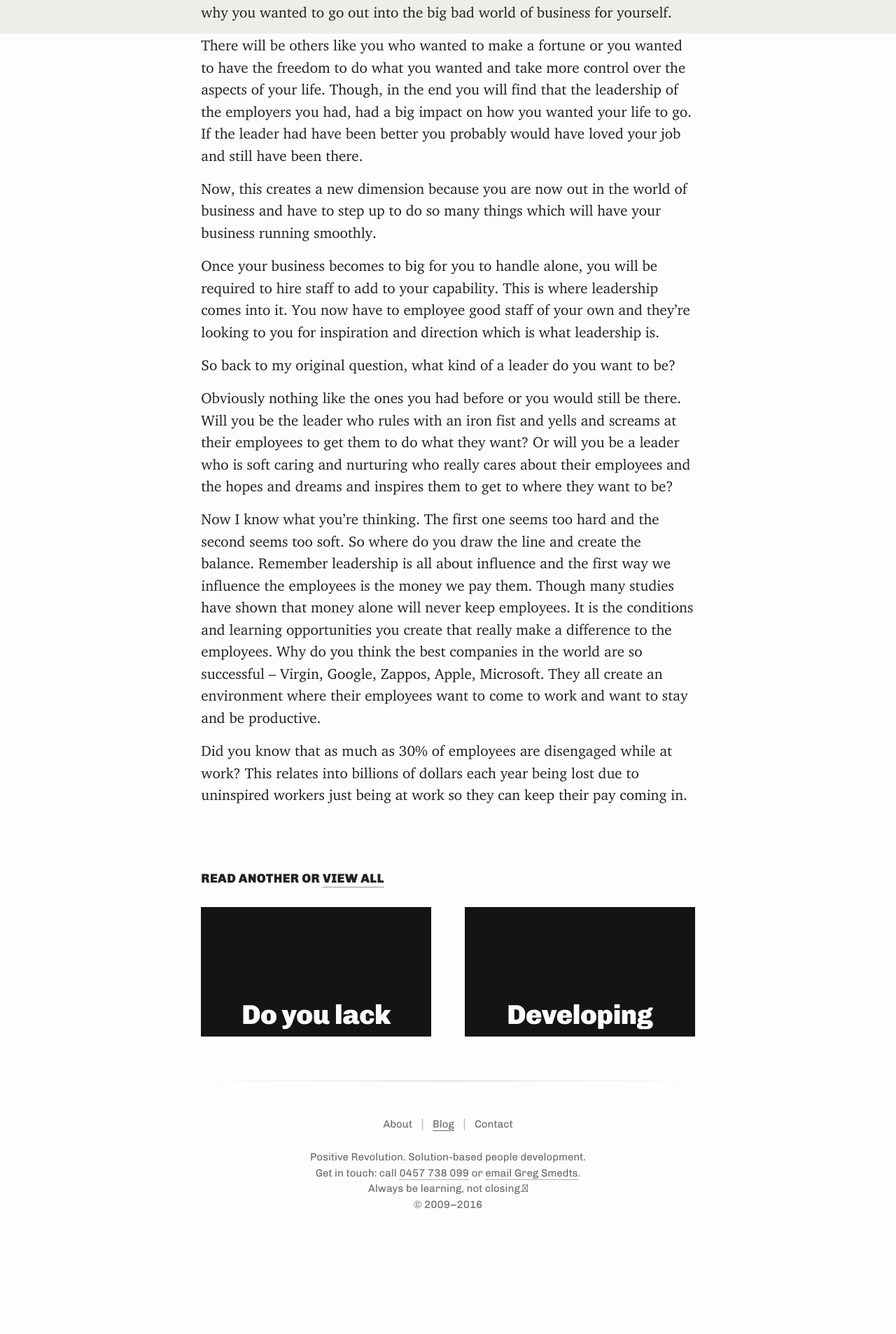
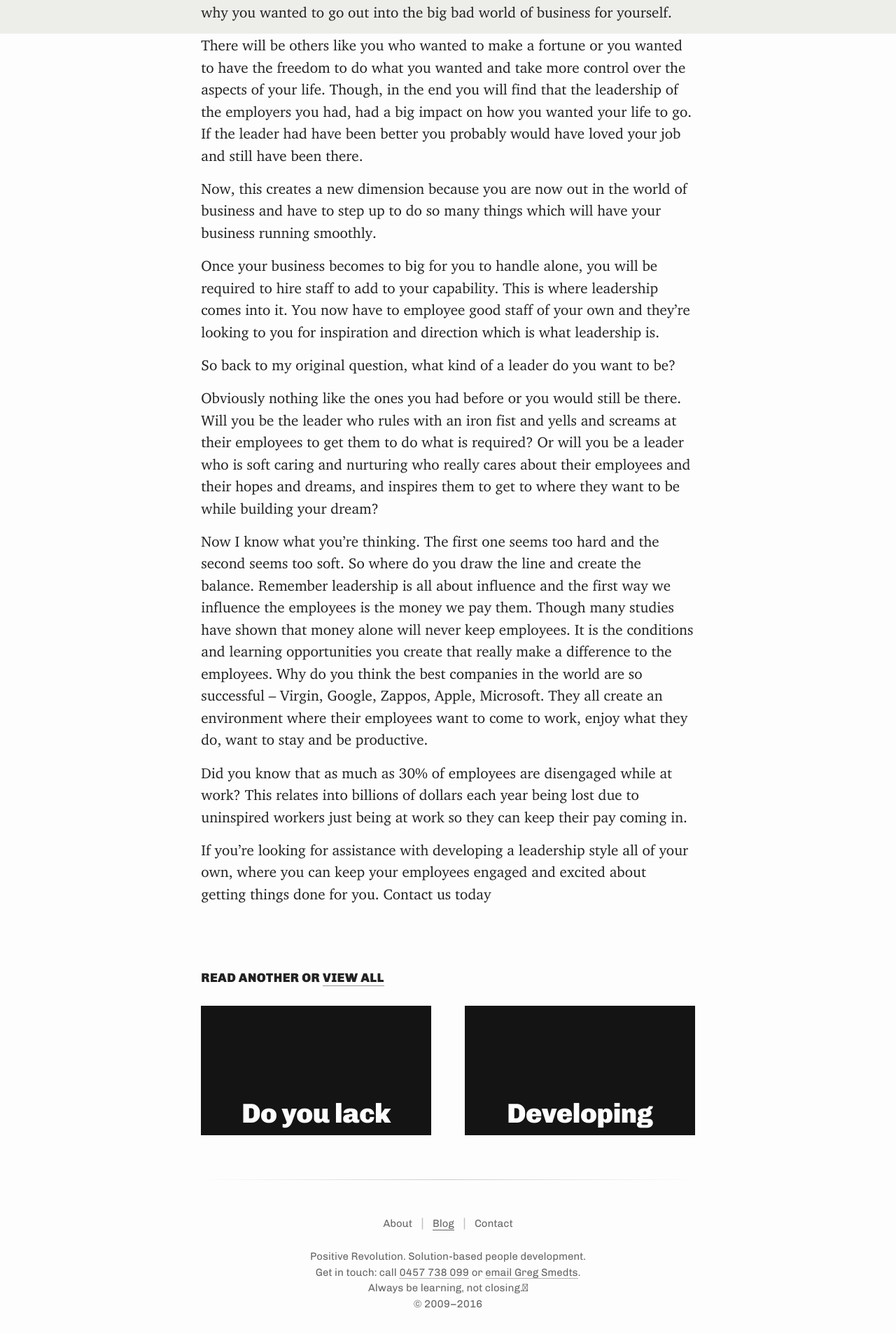
Before and after one commit to callumflack/positive-revolution, a Jekyll site: the page built from _posts/2016-12-30-leadership-style-by-design.markdown, in a window 1280 px wide. Shown: the part 1244-3150 px from the top of the page at 70% size. Built offline with Jekyll 4.4.1, drawn with Linux system fonts in a browser that asks for light colours.

Commit message:
Updated Leadership Style By Design

```diff
--- a/_posts/2016-12-30-leadership-style-by-design.markdown
+++ b/_posts/2016-12-30-leadership-style-by-design.markdown
@@ -1,6 +1,8 @@
 ---
 title: Leadership style by design
 date: 2016-12-30 03:28:00 Z
+image: "/uploads/Leadership.png"
+extract:
 ---
 
 **What kind of a leader do you want to be?**
@@ -15,8 +17,10 @@ Once your business becomes to big for you to handle alone, you will be required
 
 So back to my original question, what kind of a leader do you want to be?
 
-Obviously nothing like the ones you had before or you would still be there.  Will you be the leader who rules with an iron fist and yells and screams at their employees to get them to do what they want?  Or will you be a leader who is soft caring and nurturing who really cares about their employees and the hopes and dreams and inspires them to get to where they want to be?
+Obviously nothing like the ones you had before or you would still be there.  Will you be the leader who rules with an iron fist and yells and screams at their employees to get them to do what is required?  Or will you be a leader who is soft caring and nurturing who really cares about their employees and their hopes and dreams, and inspires them to get to where they want to be while building your dream?
 
-Now I know what you’re thinking.  The first one seems too hard and the second seems too soft.  So where do you draw the line and create the balance.  Remember leadership is all about influence and the first way we influence the employees is the money we pay them.  Though many studies have shown that money alone will never keep employees.  It is the conditions and learning opportunities you create that really make a difference to the employees.  Why do you think the best companies in the world are so successful – Virgin, Google, Zappos, Apple, Microsoft.   They all create an environment where their employees want to come to work and want to stay and be productive.
+Now I know what you’re thinking.  The first one seems too hard and the second seems too soft.  So where do you draw the line and create the balance.  Remember leadership is all about influence and the first way we influence the employees is the money we pay them.  Though many studies have shown that money alone will never keep employees.  It is the conditions and learning opportunities you create that really make a difference to the employees.  Why do you think the best companies in the world are so successful – Virgin, Google, Zappos, Apple, Microsoft.   They all create an environment where their employees want to come to work, enjoy what they do, want to stay and be productive.
 
 Did you know that as much as 30% of employees are disengaged while at work?  This relates into billions of dollars each year being lost due to uninspired workers just being at work so they can keep their pay coming in.
+
+If you're looking for assistance with developing a leadership style all of your own, where you can keep your employees engaged and excited about getting things done for you.  [Contact us](http://www.positiverevolution.com.au/contact/) today
```
